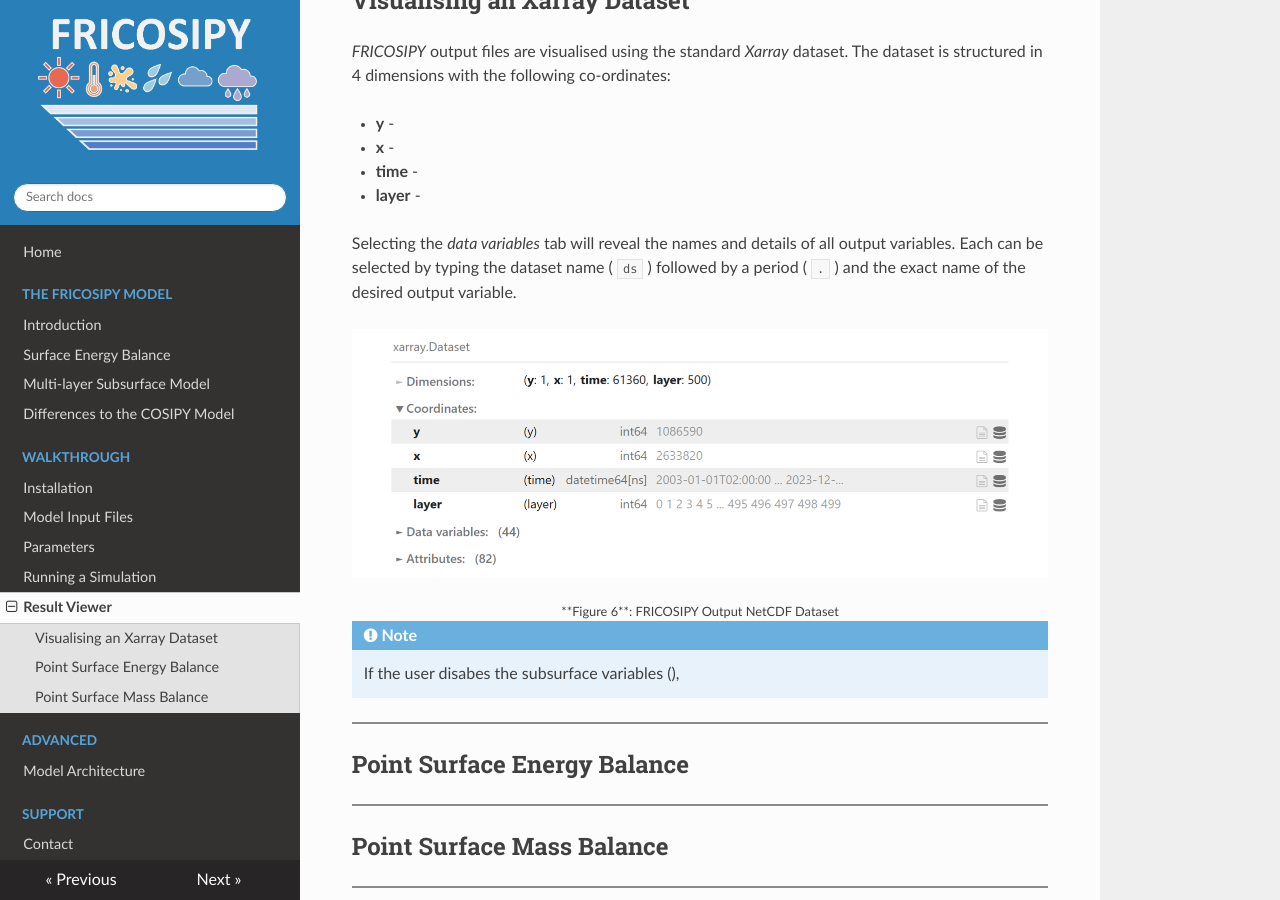
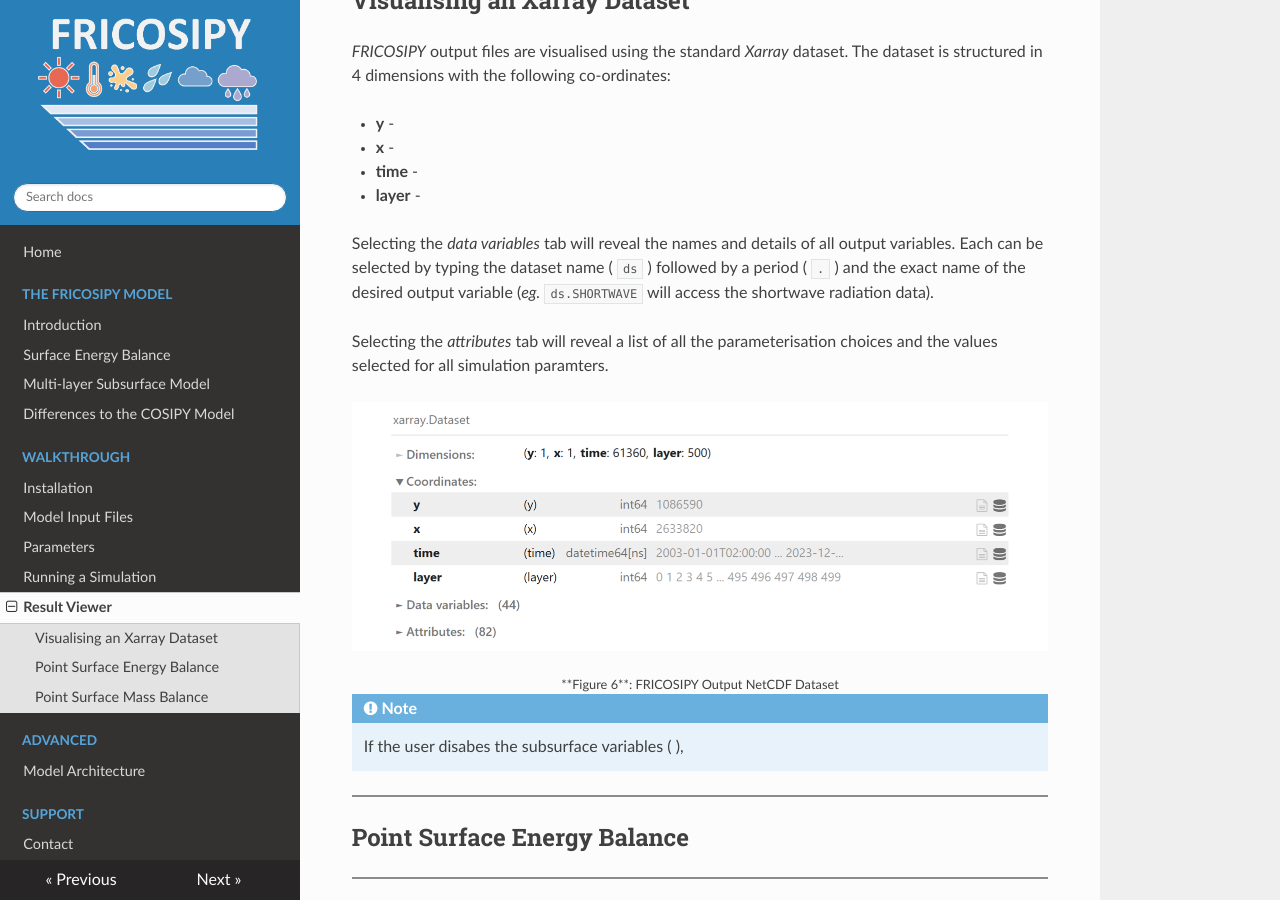
Before and after one commit to MarcusGastaldello/FRICOSIPY, an MkDocs documentation site: the page built from docs/result_viewer.md, in a window 1280 px wide and 900 px high, scrolled down 322 px. Built offline with MkDocs 1.6.1, drawn with Linux system fonts in a browser that asks for light colours.

Commit message:
Update result_viewer.md

```diff
--- a/docs/result_viewer.md
+++ b/docs/result_viewer.md
@@ -18,14 +18,16 @@ The *FRICOSIPY* result viewer is a *Jupyter Notebook* interactive workbook that
 - **time** -
 - **layer** -
 
-Selecting the *data variables* tab will reveal the names and details of all output variables. Each can be selected by typing the dataset name ( `ds` ) followed by a period ( `.` ) and the exact name of the desired output variable.
+Selecting the *data variables* tab will reveal the names and details of all output variables. Each can be selected by typing the dataset name ( `ds` ) followed by a period ( `.` ) and the exact name of the desired output variable (*eg.* `ds.SHORTWAVE` will access the shortwave radiation data).
+
+Selecting the *attributes* tab will reveal a list of all the parameterisation choices and the values selected for all simulation paramters.
 
 ![FRICOSIPY Output NetCDF File](images/FRICOSIPY-NetCDF-file.png)
 
 <center><small> **Figure 6**: FRICOSIPY Output NetCDF Dataset</small></center>
 
 !!! note
-    If the user disabes the subsurface variables (),
+    If the user disabes the subsurface variables ( ),
 
 <hr style="height:2px; background-color:#8b8b8b; border:none;" />
 
```
